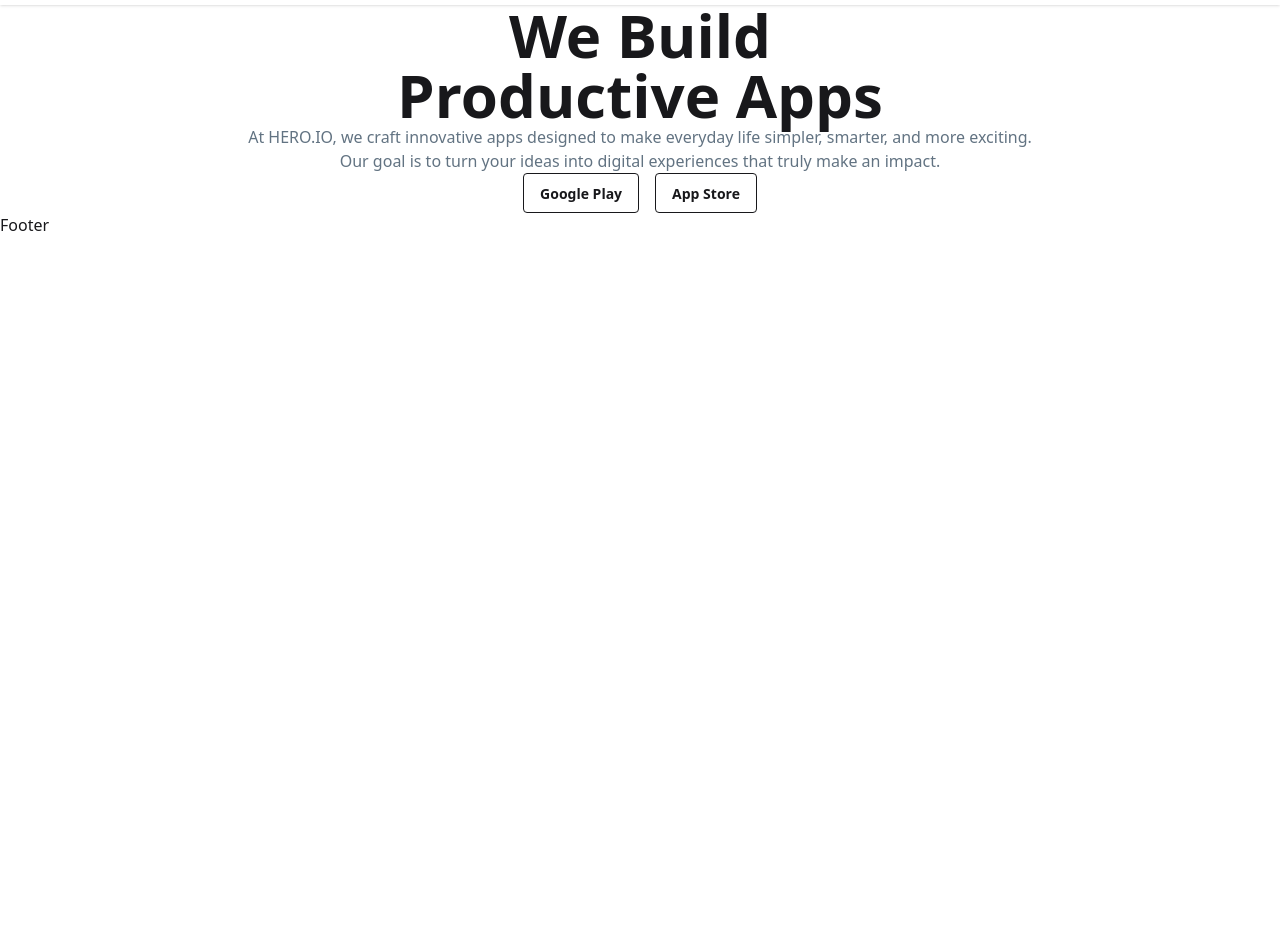
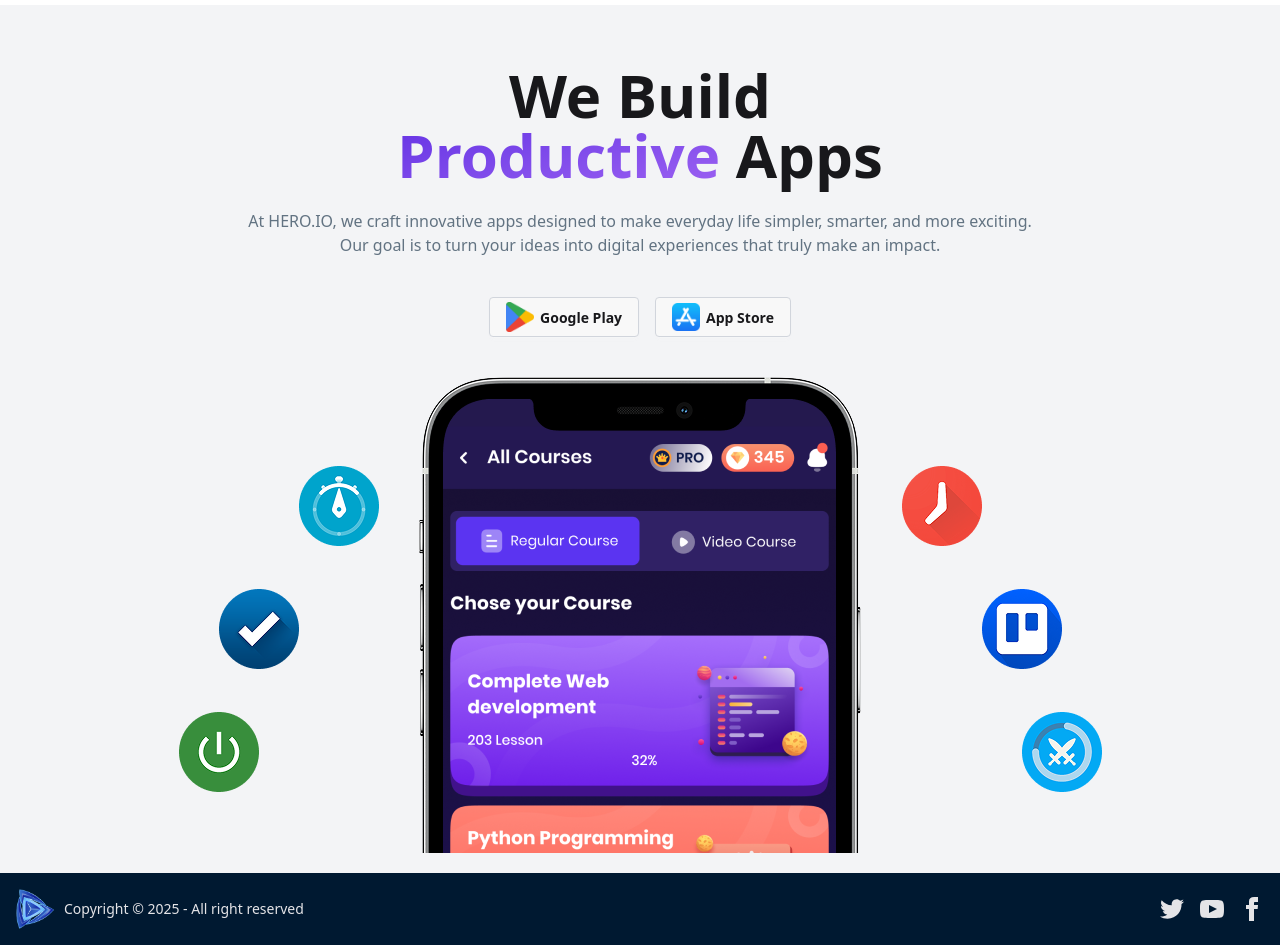
Before and after one commit to sufiancse/Hero-Apps, a React (Vite) app: page / in a window 1280 px wide. Shown: the part 60-1005 px from the top of the page. Before the commit the page ends 800 px from the top, so only its background shows below. Built offline with nearby package versions, Linux system fonts and the light colour scheme.

Commit message:
navbar, footer implemention complete. Now Home section design started

```diff
--- a/src/components/Banner.jsx
+++ b/src/components/Banner.jsx
@@ -1,22 +1,44 @@
 import React from "react";
 import { Link } from "react-router";
+import googleImg from "../assets/googlePlay.png";
+import appleImg from "../assets/appStore.png";
 
 const Banner = () => {
   return (
     <div>
       <div className="text-center">
-        <div className="text-6xl font-bold ">
+        <div className="text-6xl font-bold mt-10 mb-6">
           <h1>We Build</h1>
-          <h1><span className="font-black">Productive</span> Apps</h1>
+          <h1>
+            <span className="font-black bg-gradient-to-br from-[#632EE3] to-[#9F62F2] bg-clip-text text-transparent">Productive</span> Apps
+          </h1>
         </div>
         <p className="text-[#627382]">
           At HERO.IO, we craft innovative apps designed to make everyday life
-          simpler, smarter, and more exciting. <br></br> Our goal is to turn your ideas
-          into digital experiences that truly make an impact.
+          simpler, smarter, and more exciting. <br></br> Our goal is to turn
+          your ideas into digital experiences that truly make an impact.
         </p>
-        <div>
-            <Link className="btn btn-outline mr-4">Google Play</Link>
-            <Link className="btn btn-outline">App Store</Link>
+        <div className="my-10">
+          <a href="https://play.google.com/store/" target="_blank">
+            <button className="btn border border-gray-300 mr-4 ">
+              <img
+                src={googleImg}
+                className="w-7 text-xl text-[#001931] font-semibold"
+                alt=""
+              />
+              Google Play
+            </button>
+          </a>
+          <a href="https://www.apple.com/app-store/" target="_blank">
+            <button className="btn border border-gray-300">
+              <img
+                src={appleImg}
+                className="w-7 text-xl text-[#001931] font-semibold"
+                alt=""
+              />
+              App Store
+            </button>
+          </a>
         </div>
       </div>
     </div>
--- a/src/components/Footer.jsx
+++ b/src/components/Footer.jsx
@@ -1,11 +1,53 @@
-import React from 'react';
+import logo from '../assets/logo.png'
 
 const Footer = () => {
-    return (
-        <div>
-            Footer
-        </div>
-    );
+  return (
+    <div className="bg-[#001931]">
+      <footer className="max-w-7xl mx-auto footer sm:footer-horizontal  text-neutral-content items-center p-4">
+        <aside className="grid-flow-col items-center">
+
+            <img src={logo} alt="Website Logo" className='w-10'/>
+
+          <p>Copyright © {new Date().getFullYear()} - All right reserved</p>
+        </aside>
+        <nav className="grid-flow-col gap-4 md:place-self-center md:justify-self-end">
+          <a>
+            <svg
+              xmlns="http://www.w3.org/2000/svg"
+              width="24"
+              height="24"
+              viewBox="0 0 24 24"
+              className="fill-current"
+            >
+              <path d="M24 4.557c-.883.392-1.832.656-2.828.775 1.017-.609 1.798-1.574 2.165-2.724-.951.564-2.005.974-3.127 1.195-.897-.957-2.178-1.555-3.594-1.555-3.179 0-5.515 2.966-4.797 6.045-4.091-.205-7.719-2.165-10.148-5.144-1.29 2.213-.669 5.108 1.523 6.574-.806-.026-1.566-.247-2.229-.616-.054 2.281 1.581 4.415 3.949 4.89-.693.188-1.452.232-2.224.084.626 1.956 2.444 3.379 4.6 3.419-2.07 1.623-4.678 2.348-7.29 2.04 2.179 1.397 4.768 2.212 7.548 2.212 9.142 0 14.307-7.721 13.995-14.646.962-.695 1.797-1.562 2.457-2.549z"></path>
+            </svg>
+          </a>
+          <a>
+            <svg
+              xmlns="http://www.w3.org/2000/svg"
+              width="24"
+              height="24"
+              viewBox="0 0 24 24"
+              className="fill-current"
+            >
+              <path d="M19.615 3.184c-3.604-.246-11.631-.245-15.23 0-3.897.266-4.356 2.62-4.385 8.816.029 6.185.484 8.549 4.385 8.816 3.6.245 11.626.246 15.23 0 3.897-.266 4.356-2.62 4.385-8.816-.029-6.185-.484-8.549-4.385-8.816zm-10.615 12.816v-8l8 3.993-8 4.007z"></path>
+            </svg>
+          </a>
+          <a>
+            <svg
+              xmlns="http://www.w3.org/2000/svg"
+              width="24"
+              height="24"
+              viewBox="0 0 24 24"
+              className="fill-current"
+            >
+              <path d="M9 8h-3v4h3v12h5v-12h3.642l.358-4h-4v-1.667c0-.955.192-1.333 1.115-1.333h2.885v-5h-3.808c-3.596 0-5.192 1.583-5.192 4.615v3.385z"></path>
+            </svg>
+          </a>
+        </nav>
+      </footer>
+    </div>
+  );
 };
 
 export default Footer;
--- /dev/null
+++ b/src/components/Hero.jsx
@@ -0,0 +1,14 @@
+import heroImg from "../assets/hero.png";
+
+const Hero = () => {
+  return (
+    <div>
+      <div className="flex items-center justify-center">
+        <img src={heroImg} alt="" />
+      </div>
+      <div className="bg-gradient-to-br from-[#632EE3] to-[#9F62F2]"></div>
+    </div>
+  );
+};
+
+export default Hero;
--- a/src/components/Navbar.jsx
+++ b/src/components/Navbar.jsx
@@ -40,7 +40,7 @@
               </li>
             </ul>
           </div>
-          <Link className="text-xl flex items-center font-bold gap-2">
+          <Link to={'/'} className="text-xl flex items-center font-bold bg-gradient-to-br from-[#632EE3] to-[#9F62F2] bg-clip-text text-transparent gap-2">
             <img src={logo} alt="Website Logo" className="w-10" />
             HERO.IO
           </Link>
@@ -59,12 +59,14 @@
           </ul>
         </div>
         <div className="navbar-end">
-          <Link to={"/"} className="btn">
-            <span>
-              <GithubIcon></GithubIcon>
-            </span>
-            Contribution
-          </Link>
+          <a href="https://github.com/sufiancse" target="_blank">
+            <button className="btn bg-gradient-to-br from-[#632EE3] to-[#9F62F2] text-white">
+              <span>
+                <GithubIcon></GithubIcon>
+              </span>
+              Contribution
+            </button>
+          </a>
         </div>
       </div>
     </div>
--- a/src/layouts/MainLayout.jsx
+++ b/src/layouts/MainLayout.jsx
@@ -4,9 +4,11 @@
 
 const MainLayout = () => {
   return (
-    <div>
+    <div className="flex flex-col min-h-screen">
       <Navbar></Navbar>
-      <Outlet></Outlet>
+      <div className="flex-1 bg-gray-100 p-5">
+        <Outlet></Outlet>
+      </div>
       <Footer></Footer>
     </div>
   );
--- a/src/pages/ErrorPage.jsx
+++ b/src/pages/ErrorPage.jsx
@@ -1,15 +1,35 @@
-import React from 'react';
-import Navbar from '../components/Navbar';
-import Footer from '../components/Footer';
+import Navbar from "../components/Navbar";
+import Footer from "../components/Footer";
+import ErrorImg from "../assets/error-404.png";
+import { Link } from "react-router";
 
 const ErrorPage = () => {
-    return (
-        <div>
-            <Navbar></Navbar>
-            Page Error
-            <Footer></Footer>
+  return (
+    <div className="flex flex-col min-h-screen">
+      <Navbar></Navbar>
+      <div className="flex-1 bg-gray-100 p-20 ">
+        <div className="flex flex-col items-center justify-center">
+          <img src={ErrorImg} className="max-w-[300px] mx-auto mb-6" alt="" />
+          <div className="text-center">
+            <h1 className="text-[#001941] text-5xl font-semibold">
+              Oops, page not found!
+            </h1>
+            <p className="text-[#627382] mt-3">
+              The page you are looking for is not available.
+            </p>
+          </div>
+          <div>
+            <Link to={"/"}>
+              <button className="btn bg-gradient-to-br from-[#632EE3] to-[#9F62F2] text-white">
+                Go Back!
+              </button>
+            </Link>
+          </div>
         </div>
-    );
+      </div>
+      <Footer></Footer>
+    </div>
+  );
 };
 
 export default ErrorPage;
--- a/src/pages/Home.jsx
+++ b/src/pages/Home.jsx
@@ -1,10 +1,12 @@
 import React from 'react';
 import Banner from '../components/Banner';
+import Hero from '../components/Hero';
 
 const Home = () => {
     return (
         <div>
             <Banner></Banner>
+            <Hero></Hero>
         </div>
     );
 };
```
Also changed, not shown: src/assets/appStore.png (added), src/assets/googlePlay.png (added).
